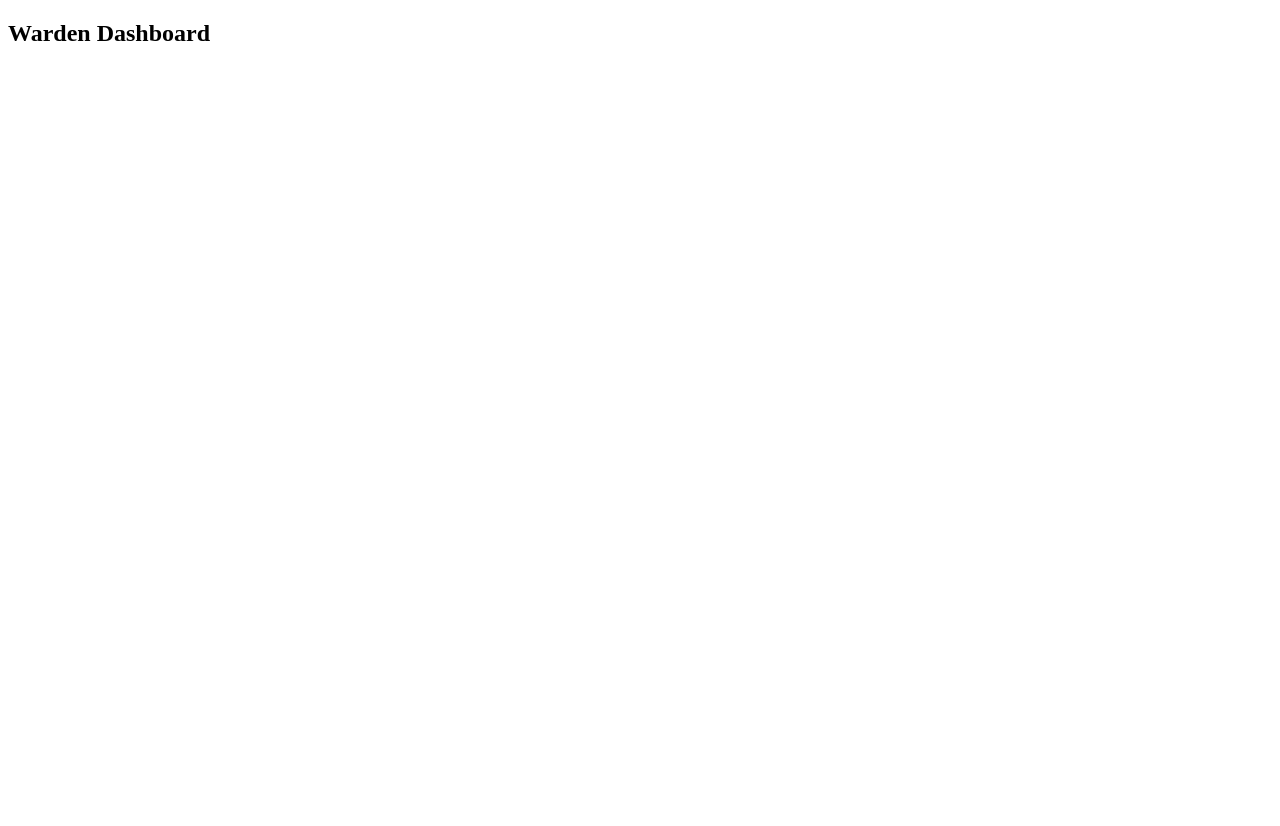
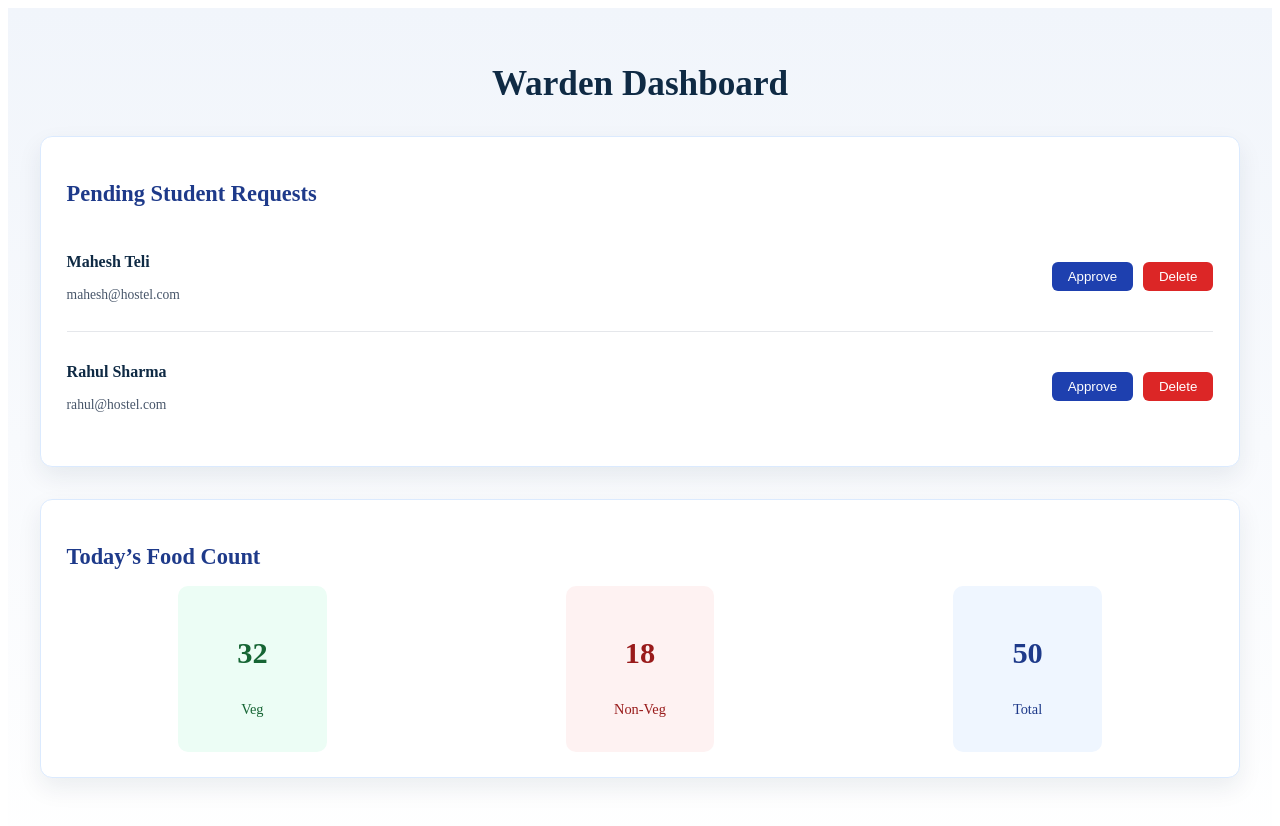
Before and after one commit to maheshteli07/Hostel_Food_Log, a React (Vite) app in the folder frontend/: page /warden in a window 1280 px wide. Shown: the top 826 px of the page. Before the commit the page ends 800 px from the top, so only its background shows below. Built offline with nearby package versions, Linux system fonts and the light colour scheme.

Commit message:
added_warden dashboard

```diff
--- a/frontend/src/App.jsx
+++ b/frontend/src/App.jsx
@@ -13,7 +13,7 @@ function App() {
         <Route path="/login" element={<Login />} />
         <Route path="/register" element={<Register />} />
         <Route path="/student" element={<StudentDashboard />} />
-        <Route path="/warden" element={<WardenDashboard />} />
+       <Route path="/warden" element={<WardenDashboard />} />
       </Routes>
     </BrowserRouter>
   );
--- a/frontend/src/pages/WardenDashboard.jsx
+++ b/frontend/src/pages/WardenDashboard.jsx
@@ -1,4 +1,94 @@
+import { useState } from "react";
+import "../styles/warden_dashboard.css";
+
 function WardenDashboard() {
-  return <h2>Warden Dashboard</h2>;
+  // 🔹 Mock pending student requests
+  const [requests, setRequests] = useState([
+    { id: 1, name: "Mahesh Teli", email: "mahesh@hostel.com" },
+    { id: 2, name: "Rahul Sharma", email: "rahul@hostel.com" }
+  ]);
+
+  // 🔹 Mock food count data
+  const [foodCount] = useState({
+    veg: 32,
+    nonveg: 18
+  });
+
+  // Approve student
+  const handleApprove = (id) => {
+    setRequests(requests.filter((student) => student.id !== id));
+    alert("Student approved successfully");
+  };
+
+  // Delete student
+  const handleDelete = (id) => {
+    setRequests(requests.filter((student) => student.id !== id));
+    alert("Student request deleted");
+  };
+
+  return (
+    <div className="warden-container">
+      <h1 className="warden-title">Warden Dashboard</h1>
+
+      {/* ========== STUDENT REQUESTS ========== */}
+      <div className="card">
+        <h2 className="section-title">Pending Student Requests</h2>
+
+        {requests.length === 0 ? (
+          <p className="empty-text">No pending requests</p>
+        ) : (
+          requests.map((student) => (
+            <div className="request-row" key={student.id}>
+              <div>
+                <p className="student-name">{student.name}</p>
+                <p className="student-email">{student.email}</p>
+              </div>
+
+              <div className="action-buttons">
+                <button
+                  className="approve-btn"
+                  onClick={() => handleApprove(student.id)}
+                >
+                  Approve
+                </button>
+
+                <button
+                  className="delete-btn"
+                  onClick={() => handleDelete(student.id)}
+                >
+                  Delete
+                </button>
+              </div>
+            </div>
+          ))
+        )}
+      </div>
+
+      {/* ========== FOOD COUNT ========== */}
+      <div className="card">
+        <h2 className="section-title">Today’s Food Count</h2>
+
+        <div className="count-box">
+          <div className="count-item veg">
+            <p className="count-number">{foodCount.veg}</p>
+            <p className="count-label">Veg</p>
+          </div>
+
+          <div className="count-item nonveg">
+            <p className="count-number">{foodCount.nonveg}</p>
+            <p className="count-label">Non-Veg</p>
+          </div>
+
+          <div className="count-item total">
+            <p className="count-number">
+              {foodCount.veg + foodCount.nonveg}
+            </p>
+            <p className="count-label">Total</p>
+          </div>
+        </div>
+      </div>
+    </div>
+  );
 }
+
 export default WardenDashboard;
--- /dev/null
+++ b/frontend/src/styles/warden_dashboard.css
@@ -0,0 +1,194 @@
+/* ========== PAGE ========== */
+.warden-container {
+  min-height: 100vh;
+  background: linear-gradient(180deg, #f1f5fb 0%, #ffffff 100%);
+  padding: 2rem;
+  animation: pageFade 0.4s ease-in-out;
+}
+
+@keyframes pageFade {
+  from {
+    opacity: 0;
+    transform: translateY(10px);
+  }
+  to {
+    opacity: 1;
+    transform: translateY(0);
+  }
+}
+
+/* ========== TITLE ========== */
+.warden-title {
+  text-align: center;
+  font-size: 2.2rem;
+  color: #0f2a44;
+  margin-bottom: 2rem;
+  animation: slideDown 0.5s ease;
+}
+
+@keyframes slideDown {
+  from {
+    opacity: 0;
+    transform: translateY(-15px);
+  }
+  to {
+    opacity: 1;
+    transform: translateY(0);
+  }
+}
+
+/* ========== CARD ========== */
+.card {
+  background-color: #ffffff;
+  border: 1px solid #dbeafe;
+  border-radius: 12px;
+  padding: 1.6rem;
+  margin-bottom: 2rem;
+  box-shadow: 0 10px 25px rgba(15, 42, 68, 0.08);
+  animation: fadeUp 0.5s ease forwards;
+}
+
+@keyframes fadeUp {
+  from {
+    opacity: 0;
+    transform: translateY(12px);
+  }
+  to {
+    opacity: 1;
+    transform: translateY(0);
+  }
+}
+
+/* ========== SECTION TITLE ========== */
+.section-title {
+  font-size: 1.4rem;
+  color: #1e3a8a;
+  margin-bottom: 1rem;
+}
+
+/* ========== REQUEST ROW ========== */
+.request-row {
+  display: flex;
+  justify-content: space-between;
+  align-items: center;
+  padding: 0.9rem 0;
+  border-bottom: 1px solid #e5e7eb;
+  transition: background-color 0.2s ease;
+}
+
+.request-row:hover {
+  background-color: #f8fafc;
+}
+
+.request-row:last-child {
+  border-bottom: none;
+}
+
+.student-name {
+  font-weight: 600;
+  color: #0f2a44;
+}
+
+.student-email {
+  font-size: 0.85rem;
+  color: #475569;
+}
+
+/* ========== ACTION BUTTONS ========== */
+.action-buttons {
+  display: flex;
+  gap: 0.6rem;
+}
+
+.approve-btn {
+  background-color: #1e40af;
+  color: white;
+  border: none;
+  padding: 7px 16px;
+  border-radius: 6px;
+  cursor: pointer;
+  transition: all 0.25s ease;
+}
+
+.delete-btn {
+  background-color: #dc2626;
+  color: white;
+  border: none;
+  padding: 7px 16px;
+  border-radius: 6px;
+  cursor: pointer;
+  transition: all 0.25s ease;
+}
+
+.approve-btn:hover {
+  background-color: #1e3a8a;
+  transform: translateY(-1px);
+}
+
+.delete-btn:hover {
+  background-color: #b91c1c;
+  transform: translateY(-1px);
+}
+
+/* ========== EMPTY TEXT ========== */
+.empty-text {
+  color: #64748b;
+  font-style: italic;
+}
+
+/* ========== FOOD COUNT ========== */
+.count-box {
+  display: flex;
+  justify-content: space-around;
+  text-align: center;
+  gap: 1rem;
+}
+
+.count-item {
+  padding: 1.2rem;
+  border-radius: 10px;
+  width: 110px;
+  transition: transform 0.3s ease, box-shadow 0.3s ease;
+}
+
+.count-item:hover {
+  transform: translateY(-4px);
+  box-shadow: 0 8px 18px rgba(0, 0, 0, 0.12);
+}
+
+.count-number {
+  font-size: 1.9rem;
+  font-weight: bold;
+}
+
+.count-label {
+  font-size: 0.9rem;
+}
+
+/* Color Coding */
+.veg {
+  background-color: #ecfdf5;
+  color: #166534;
+}
+
+.nonveg {
+  background-color: #fef2f2;
+  color: #991b1b;
+}
+
+.total {
+  background-color: #eff6ff;
+  color: #1e3a8a;
+}
+
+/* ========== MOBILE ========== */
+@media (max-width: 600px) {
+  .count-box {
+    flex-direction: column;
+    align-items: center;
+  }
+
+  .count-item {
+    width: 100%;
+  }
+}
```
